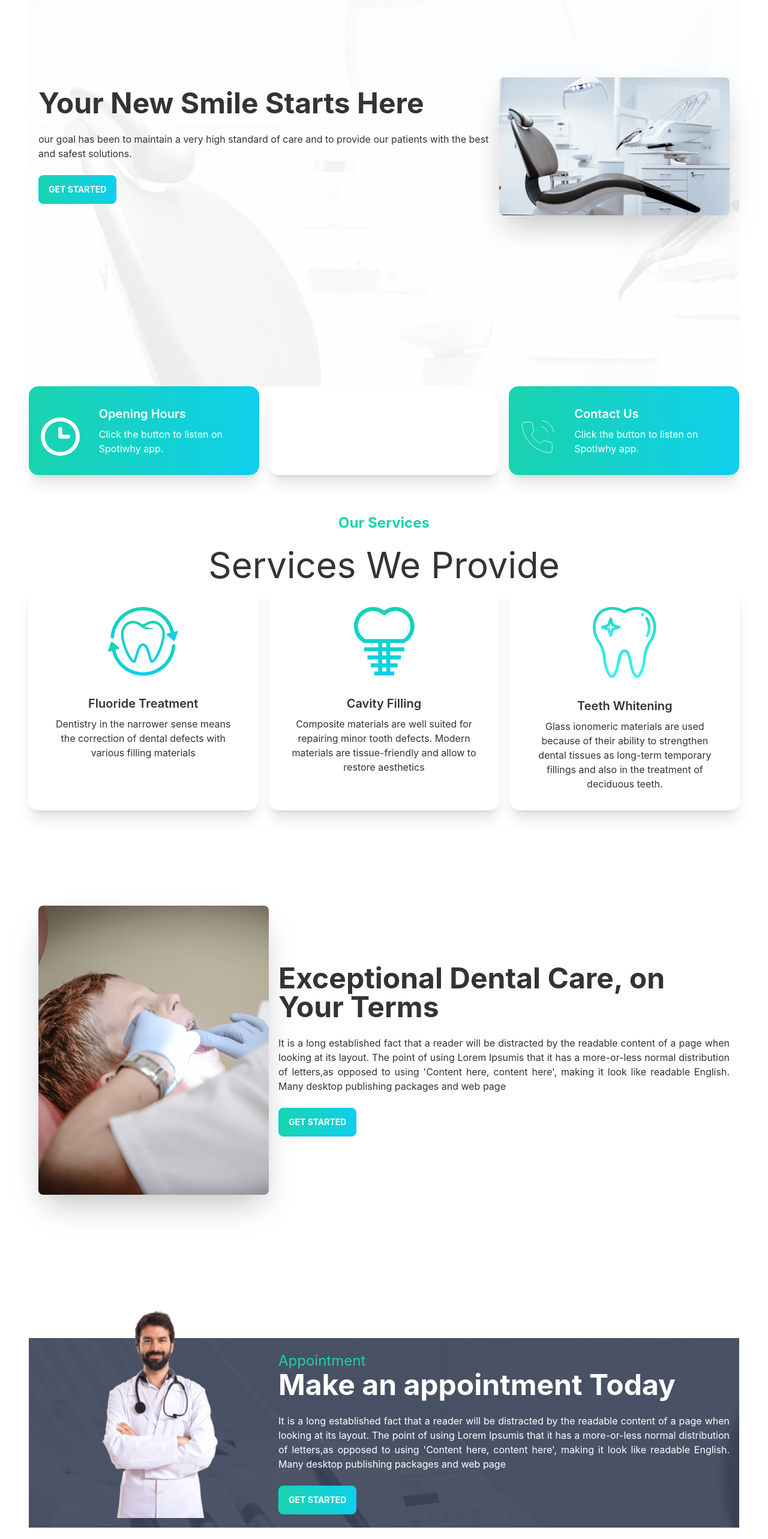
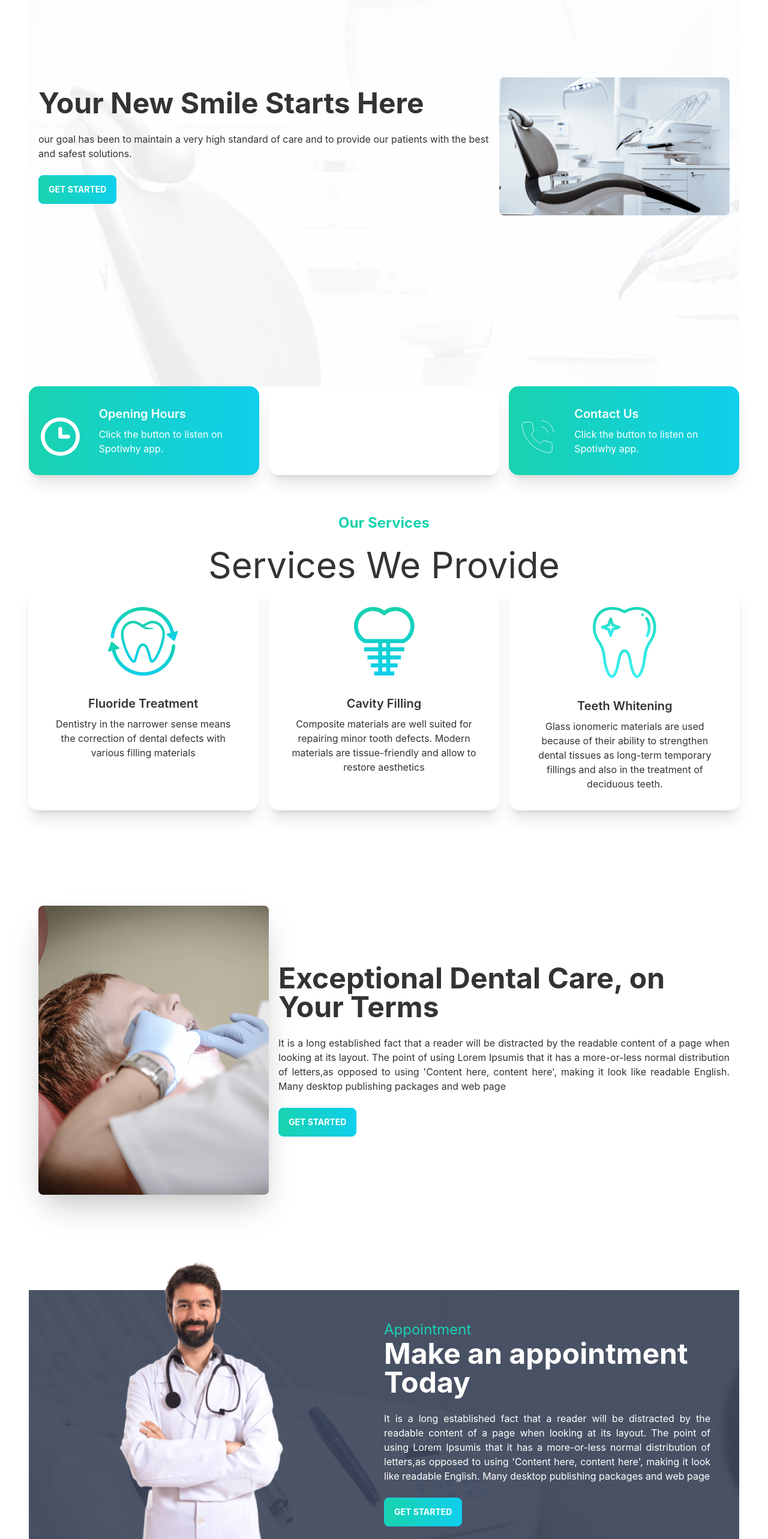
Before and after one commit to trshawonbd/doctors-portal-client, a React (Create React App) app: page / in a window 1280 px wide. Shown: the part 220-2786 px from the top of the page at 60% size. Built offline with nearby package versions, Linux system fonts and the light colour scheme.

Commit message:
appointment home part  committed

```diff
--- a/src/Pages/Home/Appointment/Appointment.js
+++ b/src/Pages/Home/Appointment/Appointment.js
@@ -7,18 +7,18 @@ const Appointment = () => {
         style={{
             background: `url(${appointment})`
         }}
-        class="hero mt-20">
-            <div class="hero-content flex-col-reverse lg:flex-row ">
-                <img src={doctor} class="max-w-sm rounded-lg mt-[-100px]"
-                />
-                <div>
+        class="flex justify-center items-center">
+            <div class="flex-1 hidden lg:block ">
+                <img class=" mt-[-100px]" src={doctor}
+              alt=''/>  </div>
+                <div className='flex-1 p-12'>
                     <h4 className='text-secondary text-2xl'>Appointment</h4>
                     <h1 class="text-5xl font-bold text-white">Make an appointment Today</h1>
                     <p class="py-6 text-white text-justify">It is a long established fact that a reader will be distracted by the readable content of a page when looking at its layout. The point of using Lorem Ipsumis that it has a more-or-less normal distribution of letters,as opposed to using 'Content here, content here', making it look like readable English. Many desktop publishing packages and web page</p>
                     <button class="btn btn-primary bg-gradient-to-r from-secondary to-primary text-white font-bold">Get Started</button>
                 </div>
             </div>
-        </div>
+
     );
 };
 
--- a/src/Pages/Home/Banner/Banner.js
+++ b/src/Pages/Home/Banner/Banner.js
@@ -6,9 +6,9 @@ const Banner = () => {
     return (
         <div
         style={{background: `url(${chairBg})`}}
-        class="hero min-h-screen	">
-            <div class="hero-content flex-col lg:flex-row-reverse">
-                <img src={chair} class="max-w-sm rounded-lg shadow-2xl" />
+        class="hero min-h-screen justify-center ">
+            <div class="hero-content  flex-col lg:flex-row-reverse">
+                <img src={chair} class="max-w-sm rounded-lg " />
                 <div>
                     <h1 class="text-5xl font-bold">Your New Smile Starts Here</h1>
                     <p class="py-6">our goal has been to maintain a very high standard of care and to provide our patients with the best and safest solutions.</p>
--- a/src/Pages/Home/Services/DentalCare.js
+++ b/src/Pages/Home/Services/DentalCare.js
@@ -3,7 +3,7 @@ import treatment from '../../../assets/images/treatment.png';
 
 const DentalCare = () => {
     return (
-<div className="hero min-h-screen">
+<div className="hero min-h-screen justify-center">
   <div className="hero-content flex-col-reverse lg:flex-row">
     <img src={treatment} className="max-w-sm rounded-lg shadow-2xl" />
     <div>
```
